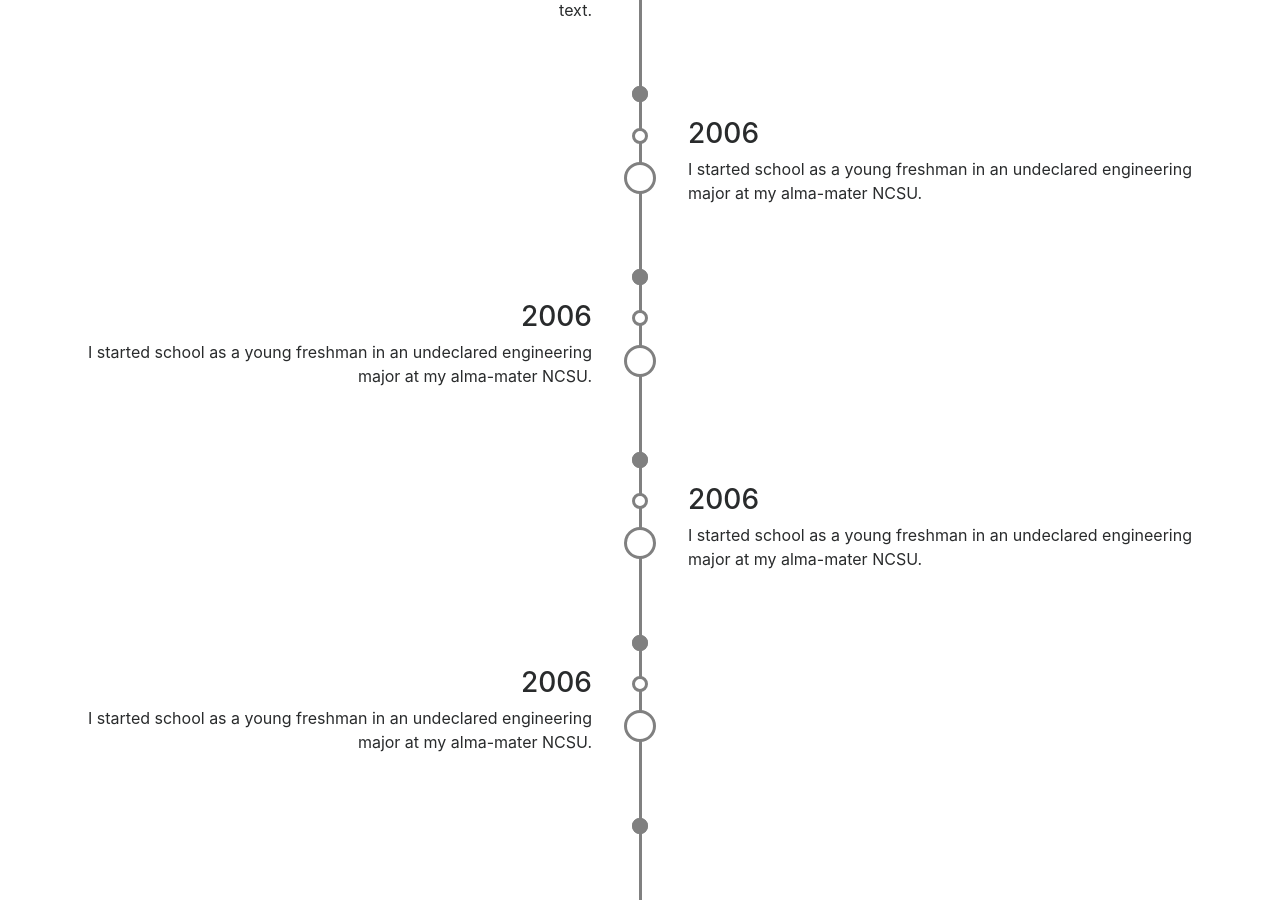
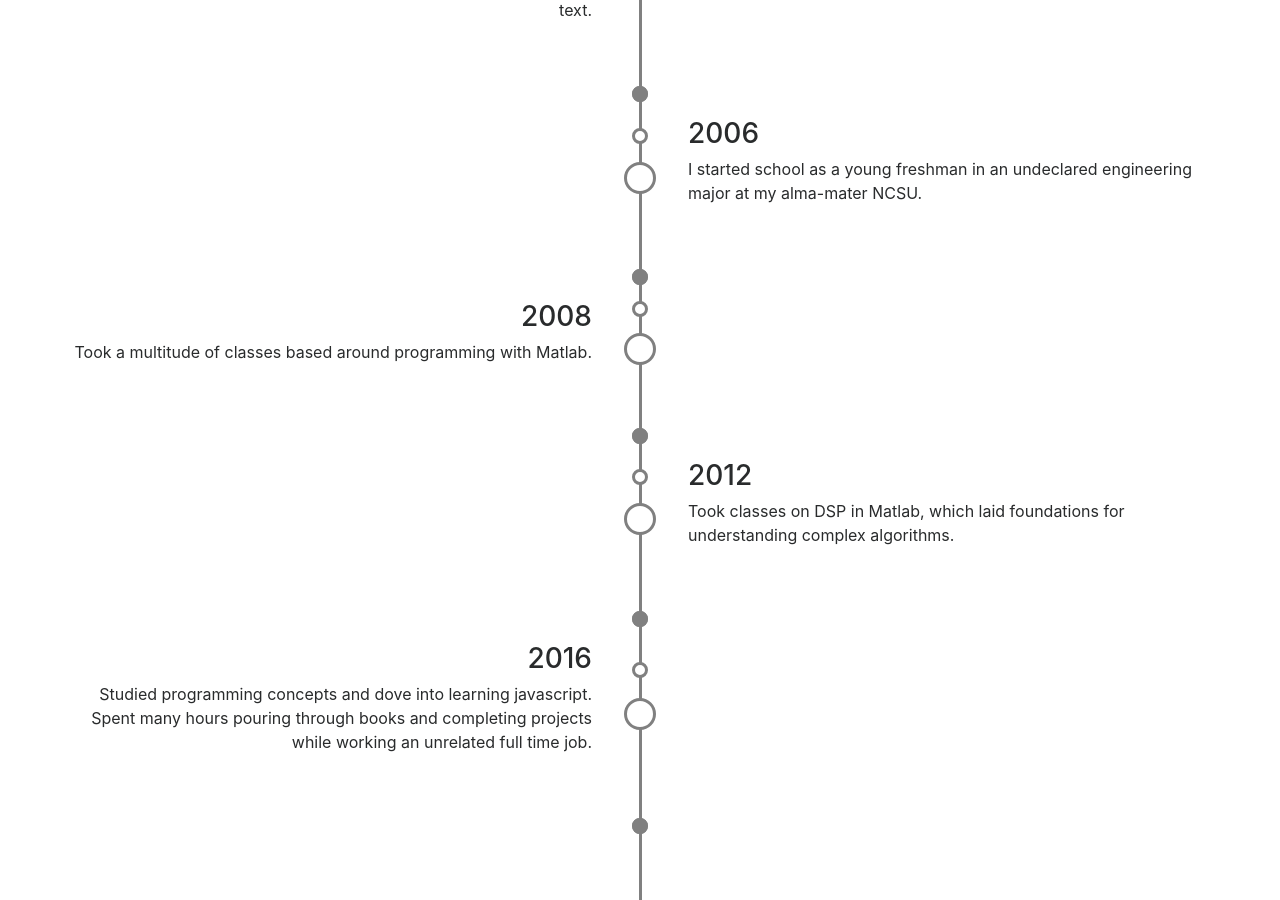
Before and after one commit to Spence-S/spence-s.github.io, a Jekyll site: the page built from about/index.html, in a window 1280 px wide and 900 px high, scrolled down 988 px. Built offline with Jekyll 4.4.1, drawn with Linux system fonts in a browser that asks for light colours; nearby versions of some CDN libraries; some web fonts are replaced.

Commit message:
timeline story changes

```diff
--- a/about/index.html
+++ b/about/index.html
@@ -62,22 +62,23 @@ title: about spencer
       <div class="timeline-item aniview" data-av-animation="slideInLeft">
         <span></span>
         <div class="text-right col-6 p-5">
-          <h3>2006</h3>
-          I started school as a young freshman in an undeclared engineering major at my alma-mater NCSU.
+          <h3>2008</h3>
+          Took a multitude of classes based around programming with Matlab.
         </div>
       </div>
       <div class="timeline-item aniview" data-av-animation="slideInRight">
         <span></span>
         <div class="offset-6 col-6 p-5">
-          <h3>2006</h3>
-          I started school as a young freshman in an undeclared engineering major at my alma-mater NCSU.
+          <h3>2012</h3>
+          Took classes on DSP in Matlab, which laid foundations for understanding complex algorithms.
         </div>
       </div>
       <div class="timeline-item aniview" data-av-animation="slideInLeft">
         <span></span>
         <div class="text-right col-6 p-5">
-          <h3>2006</h3>
-          I started school as a young freshman in an undeclared engineering major at my alma-mater NCSU.
+          <h3>2016</h3>
+          Studied programming concepts and dove into learning javascript. Spent many hours pouring through
+          books and completing projects while working an unrelated full time job.
         </div>
       </div>
     </div>
```
